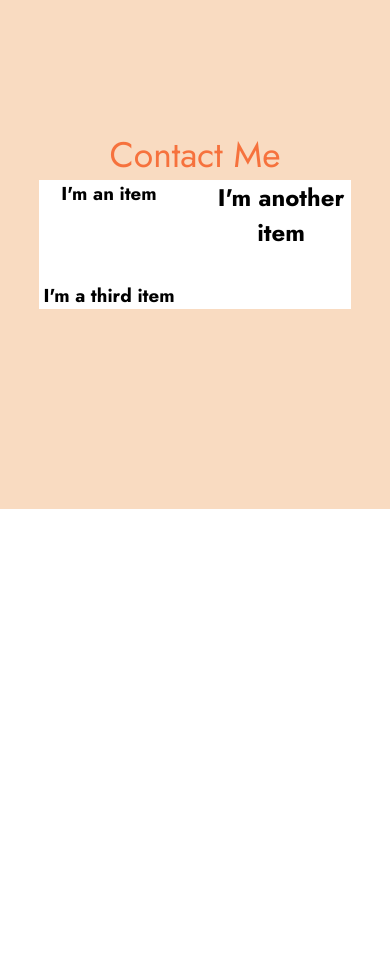
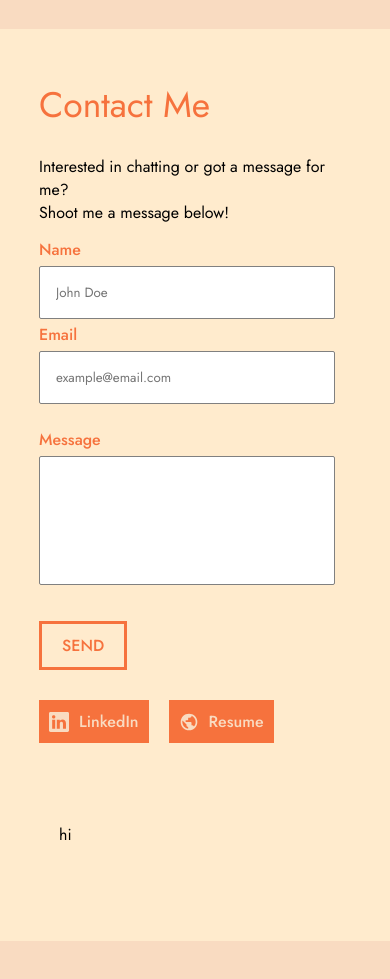
Before and after one commit to andrej-rivera/madz-portfolio, a React (Vite) app: page / in a window 390 px wide. Shown: the part 3340-4319 px from the top of the page. Before the commit the page ends 3849 px from the top, so only its background shows below. Built offline with nearby package versions, Linux system fonts and the light colour scheme.

Commit message:
contact-me page forms
finished form side of things

```diff
--- a/src/App.css
+++ b/src/App.css
@@ -169,6 +169,18 @@ header .resume:hover {
     transition: transform 350ms ease-in;
    }
 
+
+   header > a {
+    text-decoration: none;
+    border: none;
+   }
+
+   header h1:hover {
+    color: #C3F7F0;
+    text-shadow: 1px 2px 0px #0f1025;
+
+   }
+
    header h1[data-visible="true"] {
 
 
@@ -289,6 +301,8 @@ main {
 
   .project-card:hover {
     box-shadow: 0 8px 16px 0 rgb(0, 0, 0, 0.3);
+
+    transform: scale(1.05);
   }
 
   .project-card > img {
@@ -306,21 +320,161 @@ main {
 
   .contact {
     width: 100%;
-    padding: 100px 0px;
+    padding: 50px 0px;
+
+    background: #ffebcd;
+    margin: 0 auto;
+  }
+
+  .contact h1 {
+    width:80%;
+    max-width: 1000px;
+    text-align: start;
+    margin: 0 auto;
   }
 
   .contact-box {
-    display: grid;
-    grid-template-columns: 1fr 1fr;
-    grid-gap: 2em;
+    display: flex;
+    flex-direction: row;
+    width: 80%;
+    margin: 25px auto;
+    max-width: 1000px;
 
-    width: 80%;
-    max-width: 800px;
-    margin: 0 auto;
+    text-align: start;
+  }
 
-    background-color:white;
+  .contact-box-left {
+    /* background-color: yellow; */
+    flex-basis: 60%;
+
+    padding-right: 1rem;
+
+    /* padding: 20px; */
+  }
+
+  .contact-box-right {
+    /* background-color: orange; */
+    flex-basis: 40%;
+    padding: 20px;
+  }
 
 
+  .contact-form {
+    display: block;
+
+  }
+
+  .contact-form .container {
+    display: grid;
+    grid-template-columns: 1fr 2fr;
+    grid-gap: 2rem;
+  }
+
+  .contact-form > div {
+    padding: 10px 0;
+  }
+
+
+  .contact-form label {
+    font-weight: 500;
+    font-size: var(--fs-400);
+    color: #F6723D;
+
+    /* note: margin/padding doesn't work on labels, so we use line-height to control it */
+    line-height: 2rem;
+  }
+
+  .contact-form input, textarea {
+    width:100%;
+    padding: 1rem;
+    resize: none;
+
+    border: 1px solid grey;
+    border-radius: 2px;
+  }
+
+  .contact-form input:invalid {
+    border: 1px solid red;
+  }
+
+  .contact-form input:focus, textarea:focus {
+    outline: none;
+    border: 1px solid #0f1025;
+    border-radius: 2px;
+
+    transition: 0.25s ease;
+
+  }
+
+  .contact-form button {
+    font-weight: 500;
+    font-size: var(--fs-400);
+    color: #F6723D;
+
+    padding: 10px 20px;
+    margin-top: 10px;
+
+    border: 3px solid #F6723D;
+
+    cursor: pointer;
+  }
+
+  .contact-form button:hover {
+    background-color:#0f1025;
+    color: #F9DBC1;
+    border: 3px solid #F9DBC1;
+
+  }
+
+
+  @media (max-width: 40em) {
+    .contact-box {
+      flex-direction: column;
+      gap: 50px;
+    }
+
+    .contact-box-left, .contact-box-right {
+      flex-basis: 100%;
+    }
+
+    .contact-form .container {
+      display: block;
+    }
+  }
+
+  .svg-button {
+    display: inline-flex;
+    align-items: center;
+    gap: 10px;
+    padding: 10px;
+    margin: 20px 20px 10px 0;
+
+    font-weight: 500;
+    font-size: var(--fs-400);
+    background-color: #F6723D;
+    color:#F9DBC1;
+
+    cursor: pointer;
+    text-decoration: none;
+  }
+
+  .svg-button:hover {
+    background-color:#0f1025;
+    color: #F9DBC1;
+
+    transition: 0.25s ease;
+  }
+
+  .svg-button svg {
+    fill: #F9DBC1;
+    height: 20px;
+    width: 20px;
+
+    display: inline-block;
+  }
+
+  .svg-button p {
+    display: inline-block;
   }
 
 /* ========= FRONT PAGE WORK ===========*/
--- a/src/App.jsx
+++ b/src/App.jsx
@@ -13,7 +13,7 @@ function App() {
   return (
     <>
       {/* ==== front page ==== */}
-      <hero className="">
+      <hero className="" id="hero">
         <h1>MADISON SCHOOLEY</h1>
         <h2>ROCKET SCIENTIST</h2>
         <div>
@@ -39,7 +39,7 @@ function App() {
         {/* ==== navbar header ==== */}
         <header className="flex">
 
-            <h1 data-visible={navVisible}> MADISON SCHOOLEY </h1>
+            <a href="#hero"> <h1 data-visible={navVisible}> MADISON SCHOOLEY </h1> </a>
 
 
             <button onClick={handleNavToggle} className="mobile-nav-toggle" aria-expanded="false" aria-controls="navigation">
@@ -51,14 +51,13 @@ function App() {
             <nav>
 
               <ul className="navigation flex" id="navigation" data-visible={navVisible}>
-                <li><a>About</a> </li>
-                <li><a>Projects</a></li>
-                <li><a>Blog</a></li>
+                <li><a href="#about-me">About</a> </li>
+                <li><a href="#projects">Projects</a></li>
+                <li><a href="#contact">Blog</a></li>
                 <li></li>
               </ul>
 
             </nav>
-{/* <a className="resume"> RESUME</a> */}
         </header>
 
         {/* ==== about me ==== */}
@@ -104,9 +103,50 @@ function App() {
         <article className="contact" id ="contact">
           <h1 className='title'>Contact Me</h1>
           <section className="contact-box">
-            <h1>I'm an item</h1>
-            <h2>I'm another item</h2>
-            <h3>I'm a third item</h3>
+            <div className='contact-box-left'>
+              <p>Interested in chatting or got a message for me?</p>
+              <p>Shoot me a message below! </p>
+              <form className='contact-form'>
+                <div className="container">
+                  <div>
+                    <label>Name</label> <br></br>
+                    <input type="text" name="name" placeholder='John Doe' required=""/>
+                  </div>
+                  <div>
+                    <label>Email</label> <br></br>
+                    <input type="email" name="email" placeholder='example@email.com' required=""/>
+                  </div>
+                </div>
+
+
+                <div>
+                  <label>Message</label> <br></br>
+                  <textarea name="message" rows="5" required></textarea>
+                </div>
+
+                <div><button className='button' type="submit" placeholder='Message Here!'>SEND</button></div>
+              </form>
+
+              <a className='svg-button'>
+                <svg xmlns="http://www.w3.org/2000/svg" width="16" height="16" fill="currentColor" class="bi bi-linkedin" viewBox="0 0 16 16">
+                  <path d="M0 1.146C0 .513.526 0 1.175 0h13.65C15.474 0 16 .513 16 1.146v13.708c0 .633-.526 1.146-1.175 1.146H1.175C.526 16 0 15.487 0 14.854zm4.943 12.248V6.169H2.542v7.225zm-1.2-8.212c.837 0 1.358-.554 1.358-1.248-.015-.709-.52-1.248-1.342-1.248S2.4 3.226 2.4 3.934c0 .694.521 1.248 1.327 1.248zm4.908 8.212V9.359c0-.216.016-.432.08-.586.173-.431.568-.878 1.232-.878.869 0 1.216.662 1.216 1.634v3.865h2.401V9.25c0-2.22-1.184-3.252-2.764-3.252-1.274 0-1.845.7-2.165 1.193v.025h-.016l.016-.025V6.169h-2.4c.03.678 0 7.225 0 7.225z"/>
+                </svg>
+                <p> LinkedIn </p>
+              </a>
+
+              <a className='svg-button'>
+                <svg xmlns="http://www.w3.org/2000/svg" width="24" height="24" viewBox="0 -960 960 960"><path d="M480-80q-83 0-156-31.5T197-197t-85.5-127T80-480t31.5-156T197-763t127-85.5T480-880t156 31.5T763-763t85.5 127T880-480t-31.5 156T763-197t-127 85.5T480-80m-40-82v-78q-33 0-56.5-23.5T360-320v-40L168-552q-3 18-5.5 36t-2.5 36q0 121 79.5 212T440-162m276-102q20-22 36-47.5t26.5-53 16-56.5 5.5-59q0-98-54.5-179T600-776v16q0 33-23.5 56.5T520-680h-80v80q0 17-11.5 28.5T400-560h-80v80h240q17 0 28.5 11.5T600-440v120h40q26 0 47 15.5t29 40.5"/></svg>
+                <p> Resume </p>
+              </a>
+
+
+            </div>
+
+            <div className='contact-box-right'>
+              <p>hi</p>
+              {/* Insert Img Here */}
+            </div>
+
 
           </section>
 
```
Also changed, not shown: public/images/icon-hamburger.svg (deleted).
